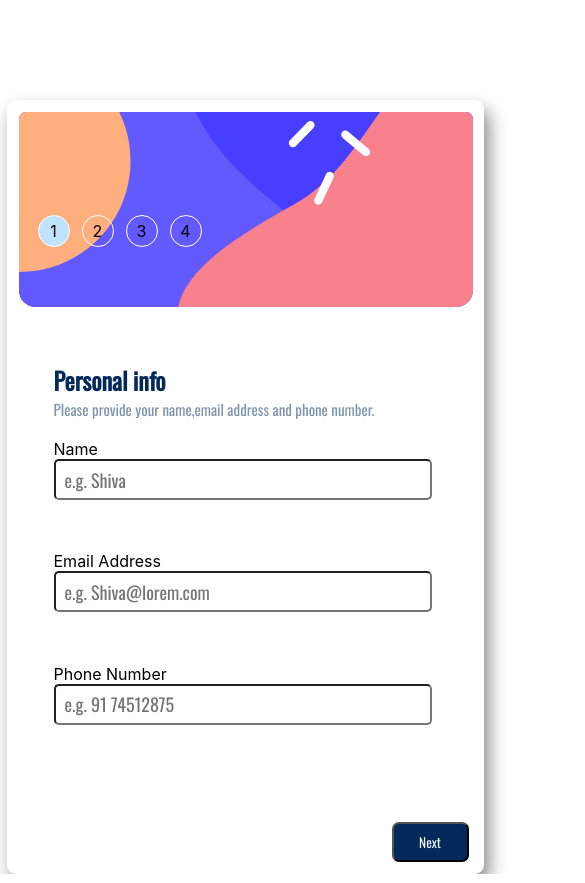
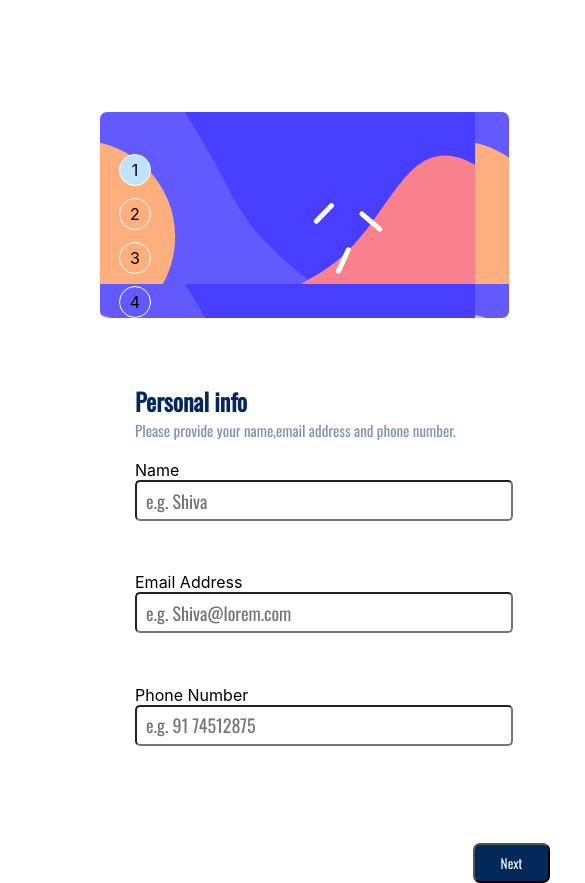
Before and after one commit to jyotirmoy-sinhababu/Multi-step-form, a React (Create React App) app: page / in a window 390 px wide. Shown: the top 883 px of the page, 585 px wide, since content can reach past the window. Built offline with nearby package versions, Linux system fonts and the light colour scheme; the HTML template or start-up script is replaced by a standard one.

Commit message:
style added

```diff
--- a/src/App.css
+++ b/src/App.css
@@ -2,17 +2,3 @@
   padding: 0;
   margin: 0;
 }
-
-.App {
-  display: flex;
-  justify-content: center;
-  align-items: center;
-  padding-top: 100px;
-}
-
-@media screen and (max-width: 650px) {
-  .App {
-    display: flex;
-    padding-left: 100px;
-  }
-}
--- a/src/components/sideBar/sidebar.css
+++ b/src/components/sideBar/sidebar.css
@@ -6,7 +6,6 @@
   padding-top: 42px;
   gap: 12px;
   position: relative;
-  z-index: 100;
   background: url('../../assets/sidebar.svg');
   height: 500px;
   max-width: 270px;
@@ -38,28 +37,25 @@
 @media screen and (max-width: 650px) {
   .sidebar-cnt {
     display: flex;
-    flex-direction: row;
     background-repeat: no-repeat;
     padding-left: 19px;
     padding-top: 42px;
     gap: 12px;
     position: relative;
-    background: url('../../assets/sidebar.svg');
-    background-size: cover;
-    background-position: right bottom;
-    height: 900px;
-    width: 435px;
-    max-width: 100%;
+    background: url('../../assets/sidebarmobile.svg');
+    height: 600px;
+    max-width: 470px;
+    width: 100%;
     border-radius: 7px;
   }
 
   .sidebar-para-cnt {
     display: none;
   }
+
   .sidebar-small-cnt {
     display: flex;
-    align-items: center;
+    flex-direction: row;
     gap: 19px;
-    z-index: 100;
   }
 }
--- a/src/pages/home/Home.js
+++ b/src/pages/home/Home.js
@@ -40,6 +40,7 @@ const Home = () => {
   };
 
   return (
+    <div className='main-home-cnt'>
       <div className='home-cnt'>
         <SideBar count={count} />
         <Container
@@ -54,6 +55,7 @@ const Home = () => {
           // setData={setData}
         />
       </div>
+    </div>
   );
 };
 
--- a/src/pages/home/home.css
+++ b/src/pages/home/home.css
@@ -1,3 +1,12 @@
+.main-home-cnt {
+  display: flex;
+  justify-content: center;
+  align-items: center;
+  padding-top: 100px;
+  max-width: 100%;
+  width: 1500px;
+}
+
 .home-cnt {
   display: flex;
   gap: 60px;
@@ -10,13 +19,26 @@
 }
 
 @media screen and (max-width: 650px) {
+  .main-home-cnt {
+    display: flex;
+    justify-content: center;
+    align-items: center;
+    padding-top: 100px;
+    padding-left: 100px;
+    max-width: 100%;
+    width: 1500px;
+    height: fit-content;
+  }
+
   .home-cnt {
     display: flex;
     flex-direction: column;
-    gap: 20px;
+    gap: 30px;
     border-radius: 9px;
-    height: 750px;
-    width: 453px;
+    height: 550px;
+    width: 100%;
+    max-width: 800px;
     padding: 12px;
+    box-shadow: none;
   }
 }
```
Lines whose indentation alone changed are shown as unchanged.
